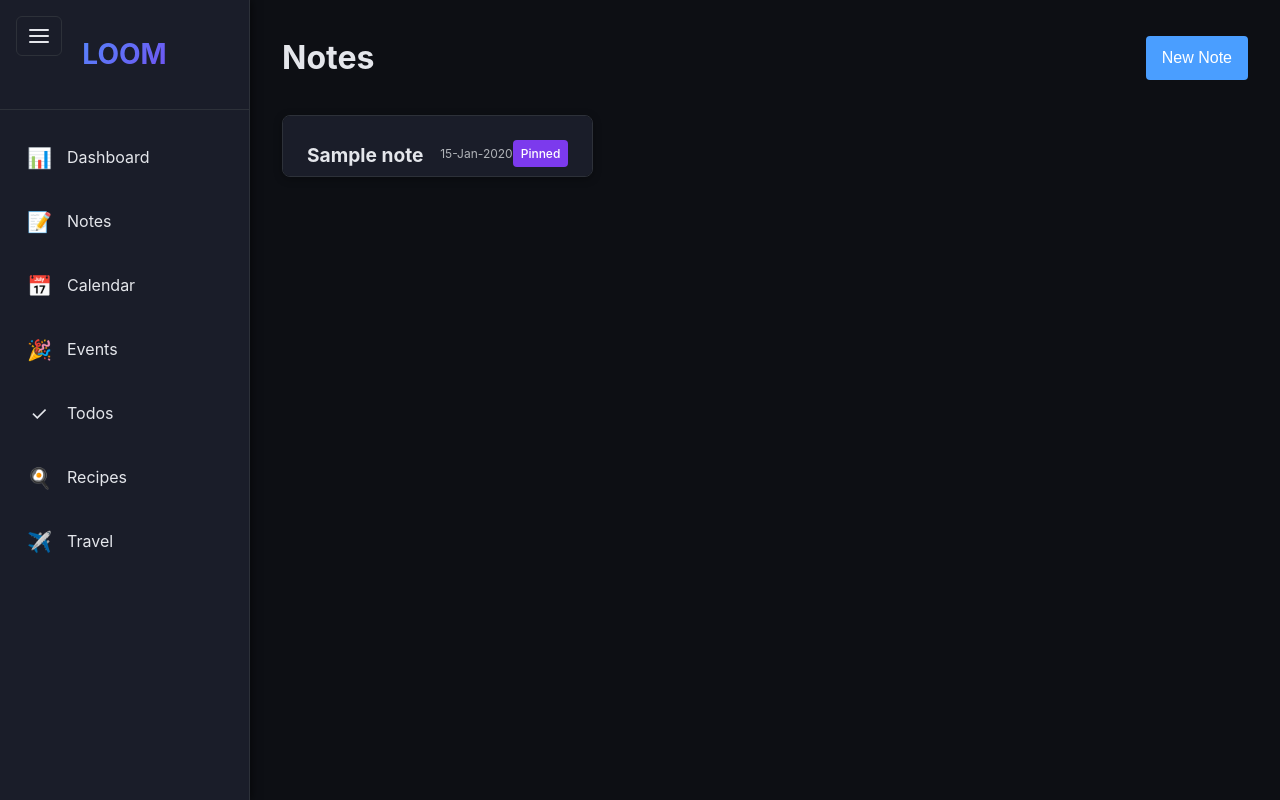
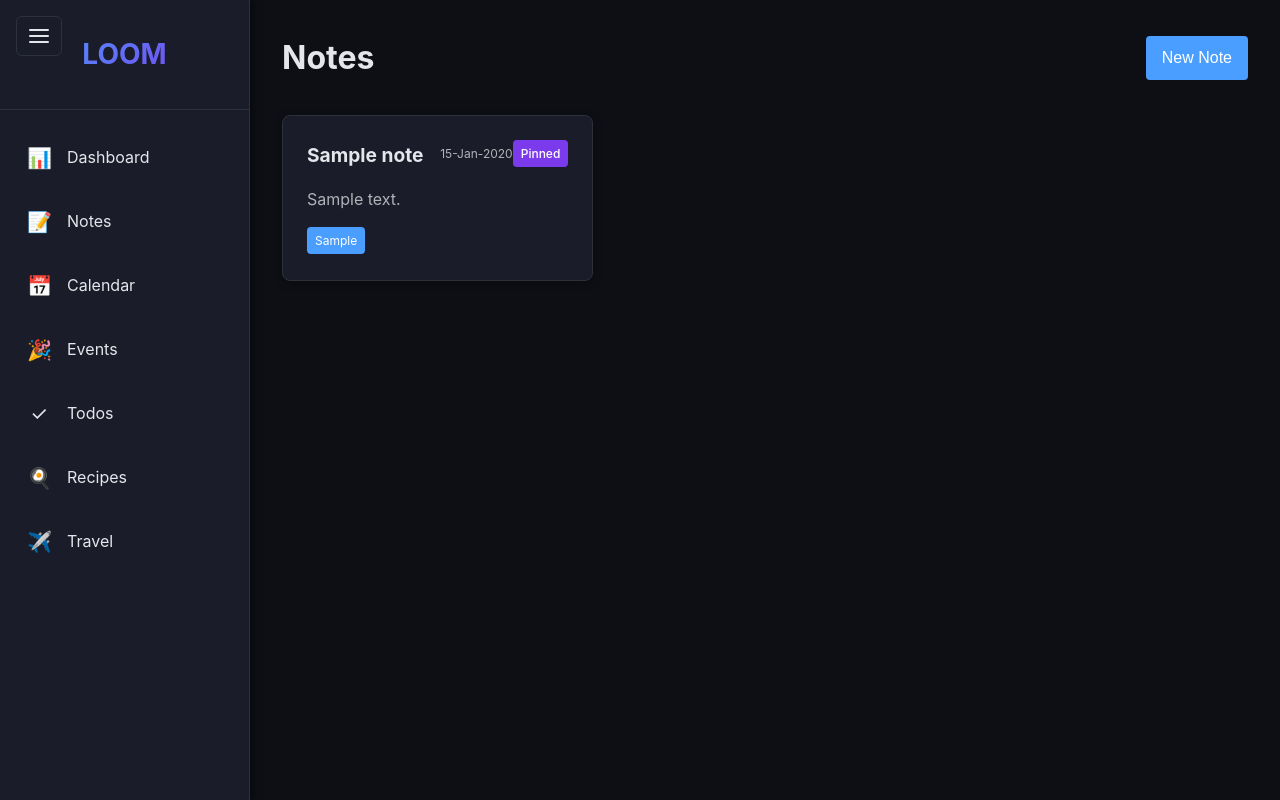
Before and after one commit to DorkSoul/LOOM, a Flask app: page /notes/ in a window 1280 px wide. Run offline with Flask 3, Linux system fonts and the light colour scheme; tables that the repository leaves empty hold one stand-in row (values such as "Sample post"); parts of the project's set-up code (start-up, migrations or seed data) failed here and were passed over; some libraries are stand-ins or nearby versions.

Commit message:
Update index.html

```diff
--- a/app/templates/notes/index.html
+++ b/app/templates/notes/index.html
@@ -214,13 +214,9 @@
     /* Note card styling */
     .note-card {
         max-width: 400px;
-        height: auto;
-        overflow-y: auto;
-    }
-
-    .note-card .note-content {
-        min-height: 100px;
-        max-height: 500px;
+        min-height: 150px;
+        max-height: 600px;
+        overflow: hidden;
     }
 
     .note-card-header {
```
